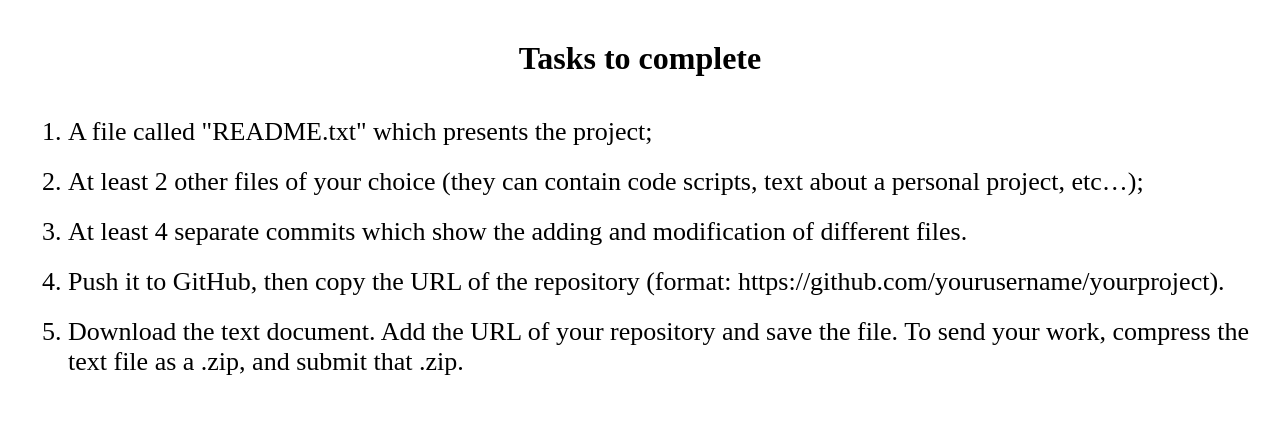
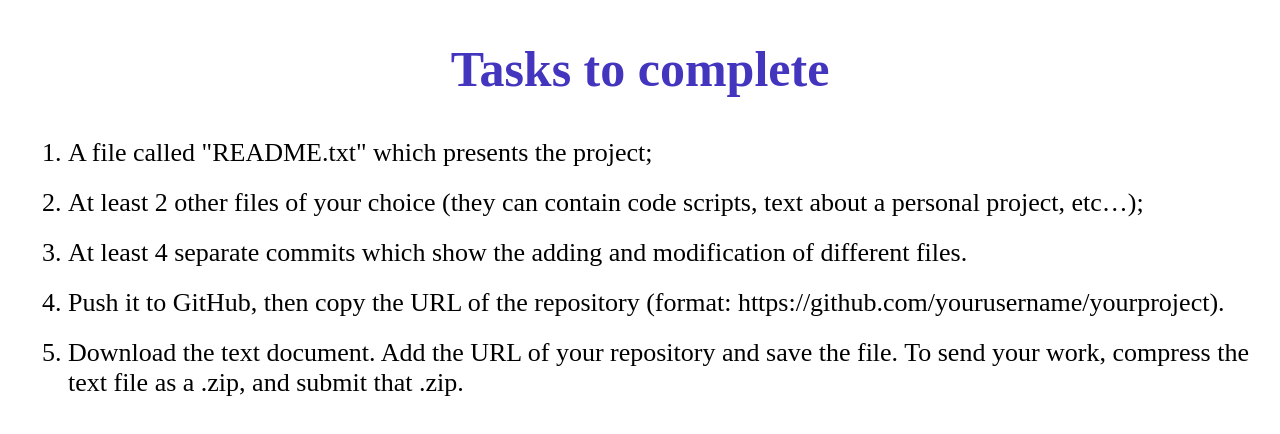
Before and after one commit to aladin002dz/git-github-practice, a plain HTML site: page index.html in a window 1280 px wide. Drawn offline with Linux system fonts and the light colour scheme.

Commit message:
Adding color to header

```diff
--- a/style.css
+++ b/style.css
@@ -1,7 +1,8 @@
 h1 {
-    font-size: 32px;
+    font-size: 50px;
     text-align: center;
     margin: 40px auto;
+    color: rgb(67, 53, 190);
 }
 
 li {
```
